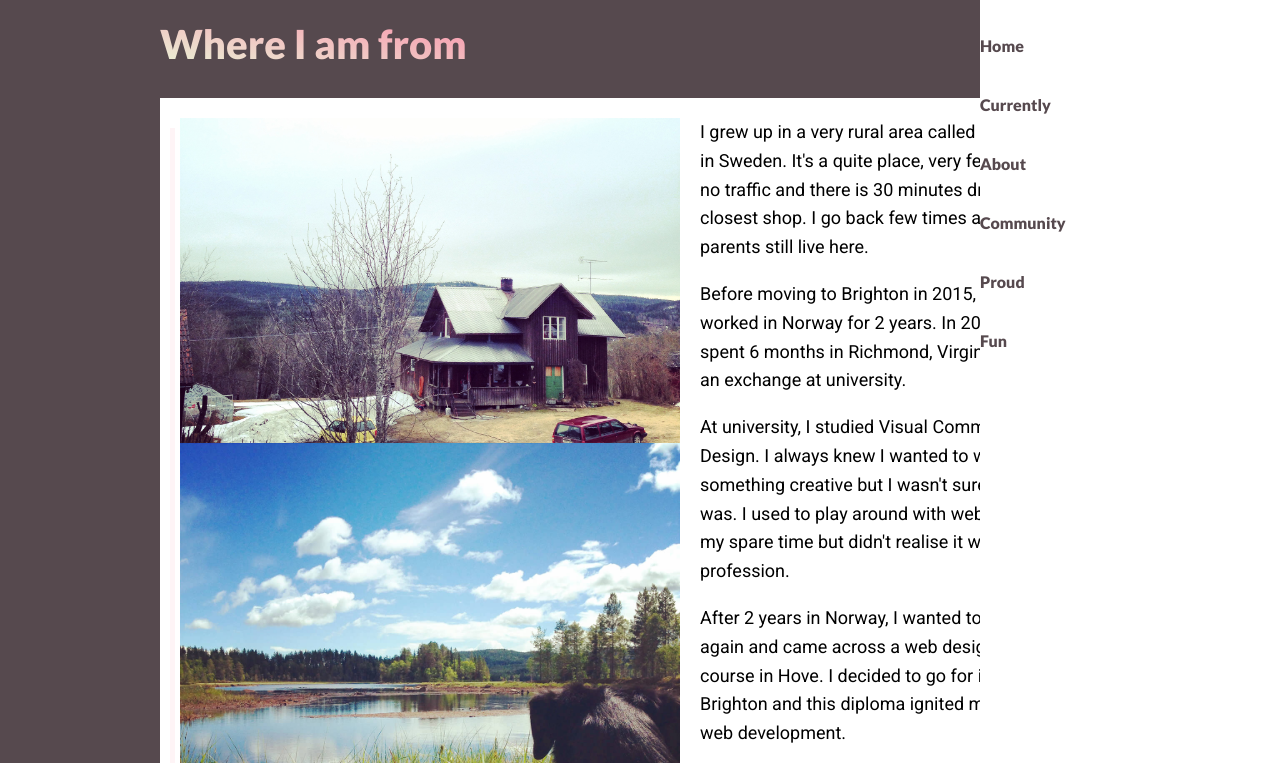
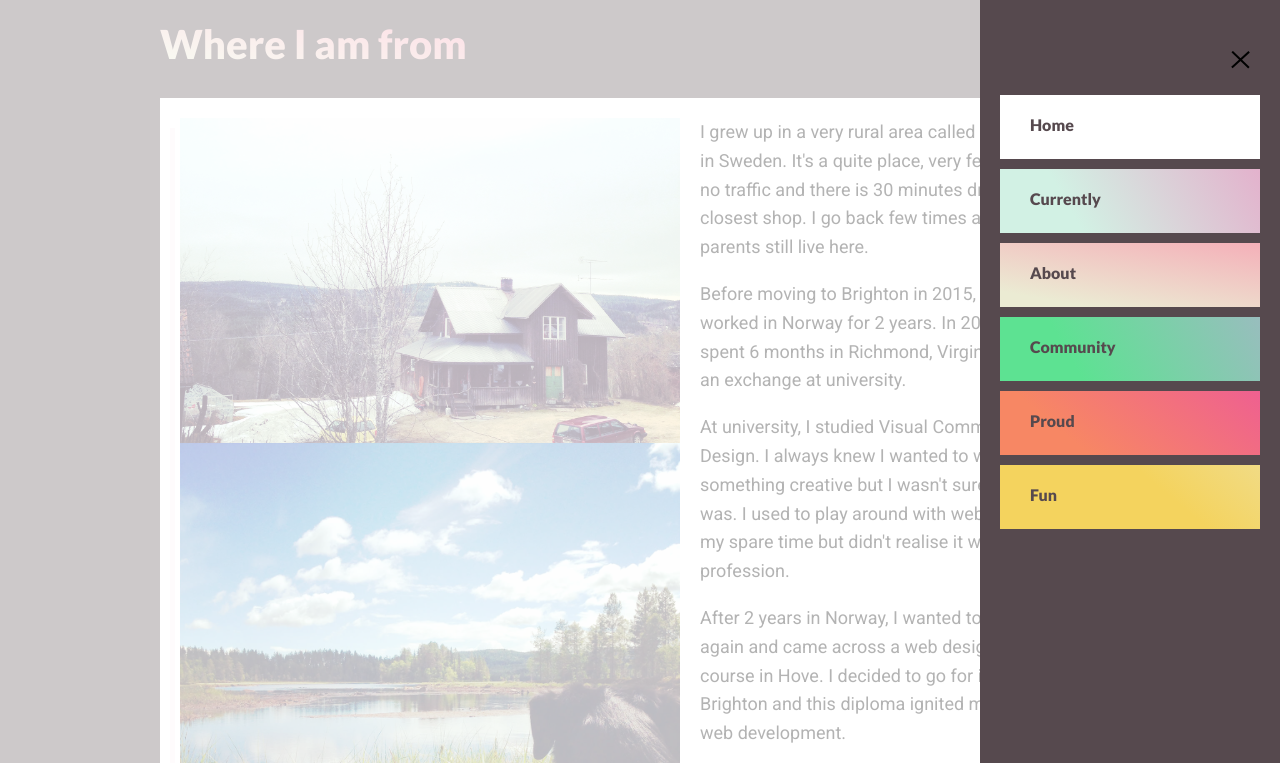
Before and after one commit to zarasyversen/zarasyversen.github.io, a website: page pages/about.html in a window 1280 px wide. Both pictures are taken after a click on the button 1100 px from the left and 44 px from the top of the page. Shown: the top 763 px of the page. Drawn offline with Linux system fonts and the light colour scheme.

Commit message:
about menu working

```diff
--- a/assets/js/main.js
+++ b/assets/js/main.js
@@ -1,8 +1,10 @@
-var menuBtn = document.querySelector('.js-nav-toggle');
+var menuActions = document.querySelectorAll('.js-nav-toggle');
 
 function toggleMenu(){
-  const mainMenu = document.querySelector('.js-main-nav');
-  mainMenu.classList.toggle('is-open');
+  const body = document.querySelector('body');
+  body.classList.toggle('nav-is-open');
 }
 
-menuBtn.addEventListener('click', toggleMenu)
+for (var i = 0; i < menuActions.length; i++) {
+  menuActions[i].addEventListener('click', toggleMenu);
+}
--- a/assets/scss/nav.scss
+++ b/assets/scss/nav.scss
@@ -4,10 +4,31 @@
 
 
 //
-// Nav : Toggle
+// Nav : Overlay
 //
-.main-nav-toggle {
+.main-nav-overlay {
+  border: none;
+  position: fixed;
+  z-index: 1;
+  top: 0;
+  left: 0;
+  right: 0;
+  bottom: 0;
+  width: 100%;
+  background: rgba(255, 255, 255, 0.7);
+  cursor: pointer;
+  border-radius: 0;
+  display: none;
+  transition: background .3s;
 
+  &:hover,
+  &:focus {
+    background: rgba(255, 255, 255, 0.7);
+  }
+
+  .nav-is-open & {
+    display: block;
+  }
 }
 
 //
@@ -19,11 +40,13 @@
   position: fixed;
   top: 0;
   right: 0;
+  z-index: 2;
   min-width: 300px;
-  background: white;
+  background: $gray;
   height: 100%;
+  padding: 40px 20px 0;
 
-  &.is-open {
+  .nav-is-open & {
     transform: translateX(0);
   }
 
@@ -33,21 +56,28 @@
     padding: 10px;
   }
 
+  &__item {
+    margin: 0 0 10px;
+    padding: 0;
+
+    &.home {
+      background: white;
+    }
+
+    &:focus {
+      outline: $focus-outline;
+    }
+  }
+
   &__link {
     position: relative;
     display: block;
     color: $gray;
-    padding: 20px;
-    background: white;
     text-decoration: none;
     margin: 0 10px;
+    padding: 20px;
 
-    @media(min-width: $screen__l) {
-      &:first-child {
-        padding-left: 0;
-        margin-left: 0;
-      }
-    }
+    &.home {
 
       // Add Hover Gradient Effect
       &:hover,
@@ -65,9 +95,6 @@
           animation: full-width 1s 1 forwards;
         }
       }
-
-    &:focus {
-      outline: $focus-outline;
     }
   }
 }
--- a/gulpfile.js
+++ b/gulpfile.js
@@ -13,7 +13,9 @@ gulp.task('sass', function () {
     .pipe(gulp.dest('./assets/css'));
 });
 
+// Gulp.parallel vs Gulp.series
 gulp.task('run', gulp.parallel('sass'));
+
 
 gulp.task('watch', function() {
     gulp.watch('./assets/scss/*.scss', gulp.parallel('sass'));
--- a/pages/about.html
+++ b/pages/about.html
@@ -19,24 +19,34 @@
             </g>
           </svg>
         </button>
+        <button type="button" class="main-nav-overlay js-nav-toggle"></button>
         <nav class="main-nav js-main-nav">
+          <header>
+            <button type="button" class="js-nav-toggle main-nav__close">
+              <svg xmlns="http://www.w3.org/2000/svg" width="19" height="19" viewBox="0 0 19 19">
+              <g fill="none" fill-rule="evenodd" stroke="#000" stroke-linecap="square" stroke-width="2">
+                <path d="M1.86 2.295l15.28 14.706M17.38 2.428L1.62 16.868"/>
+              </g>
+            </svg>
+            </button>
+          </header>
           <ul class="main-nav__list list">
-            <li class="main-nav__item">
-              <a href="../index.html" class="main-nav__link">Home</a>
+            <li class="main-nav__item nav__item home">
+              <a href="../index.html" class="main-nav__link home">Home</a>
             </li>
-            <li class="main-nav__item">
+            <li class="main-nav__item nav__item current">
               <a href="current.html" class="main-nav__link">Currently</a>
             </li>
-            <li class="main-nav__item">
+            <li class="main-nav__item nav__item background">
               <a href="about.html" class="main-nav__link">About</a>
             </li>
-            <li class="main-nav__item">
+            <li class="main-nav__item nav__item community">
               <a href="community.html" class="main-nav__link">Community</a>
             </li>
-            <li class="main-nav__item">
+            <li class="main-nav__item nav__item proud-stuff">
               <a href="proudstuff.html" class="main-nav__link">Proud</a>
             </li>
-            <li class="main-nav__item">
+            <li class="main-nav__item nav__item fun-stuff">
               <a href="funstuff.html" class="main-nav__link">Fun</a>
             </li>
           </ul>
```
Also changed, not shown: pages/community.html (+9 -0 lines), pages/funstuff.html (+9 -0 lines), pages/proudstuff.html (+9 -0 lines), assets/css/main.css. Lines whose indentation alone changed are shown as unchanged.
